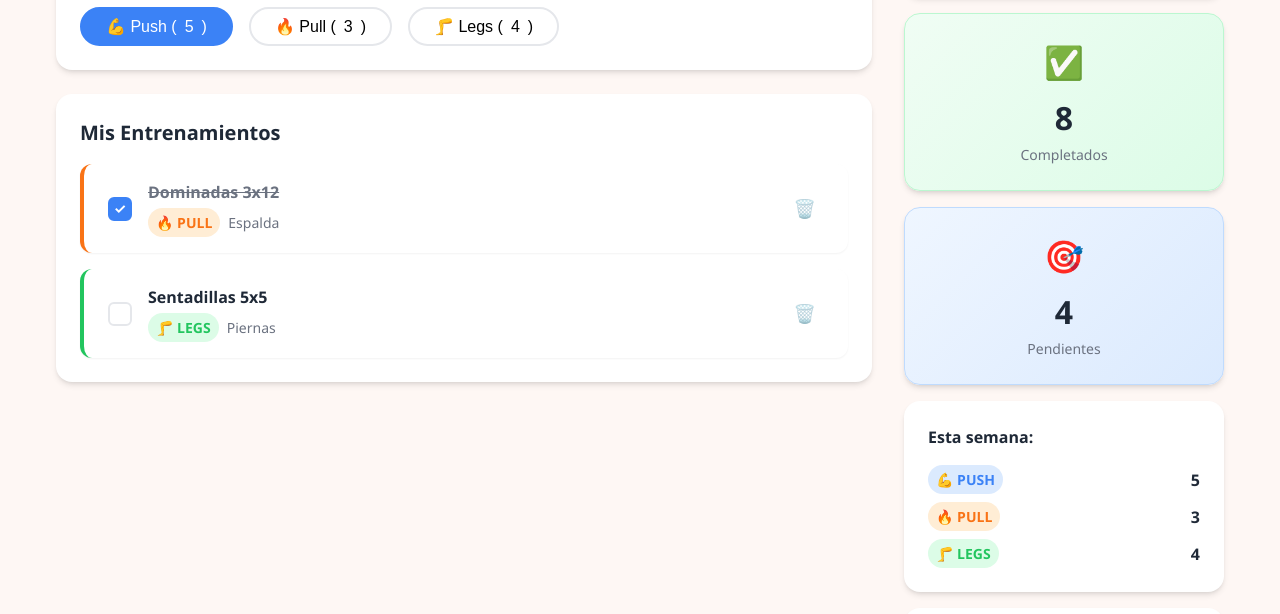
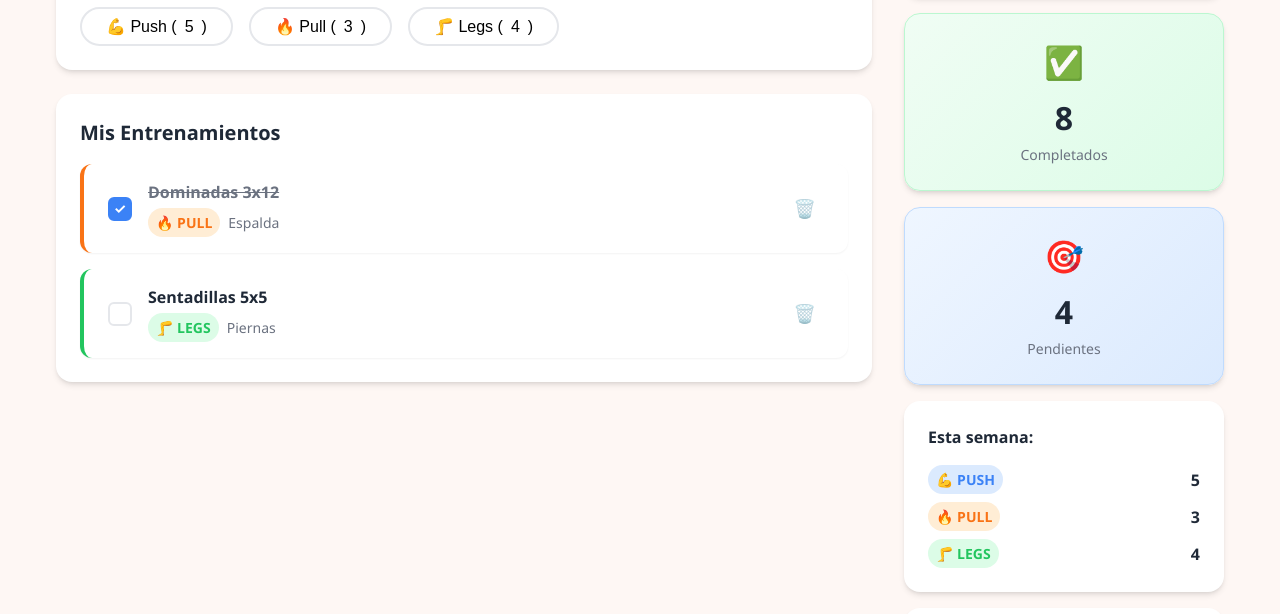
Before and after one commit to Gpoppa/taskflow-project, a plain HTML site: page index.html in a window 1280 px wide. Shown: the part 486-1100 px from the top of the page. Drawn offline with Linux system fonts and the light colour scheme; a script that the page names is missing.

Commit message:
ajustes botones

```diff
--- a/index.html
+++ b/index.html
@@ -49,7 +49,7 @@
                         <div class="categories" role="group" aria-label="Filtrar por categoría">
                             <button
                                 type="button"
-                                class="category-button category-button--push category-button--active"
+                                class="category-button category-button--push "
                                 data-category="push"
                             >
                                 💪 Push (<span class="category-button__count">5</span>)
```
